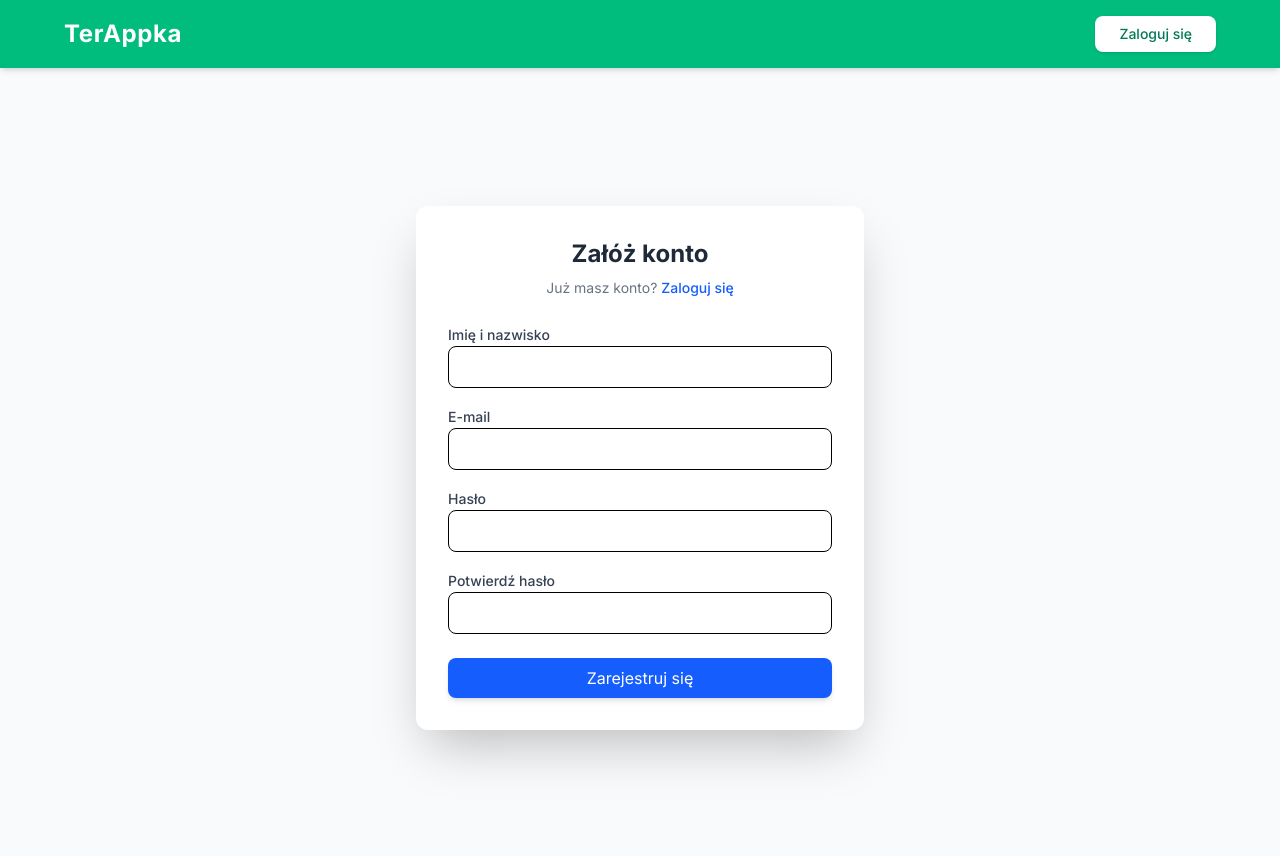
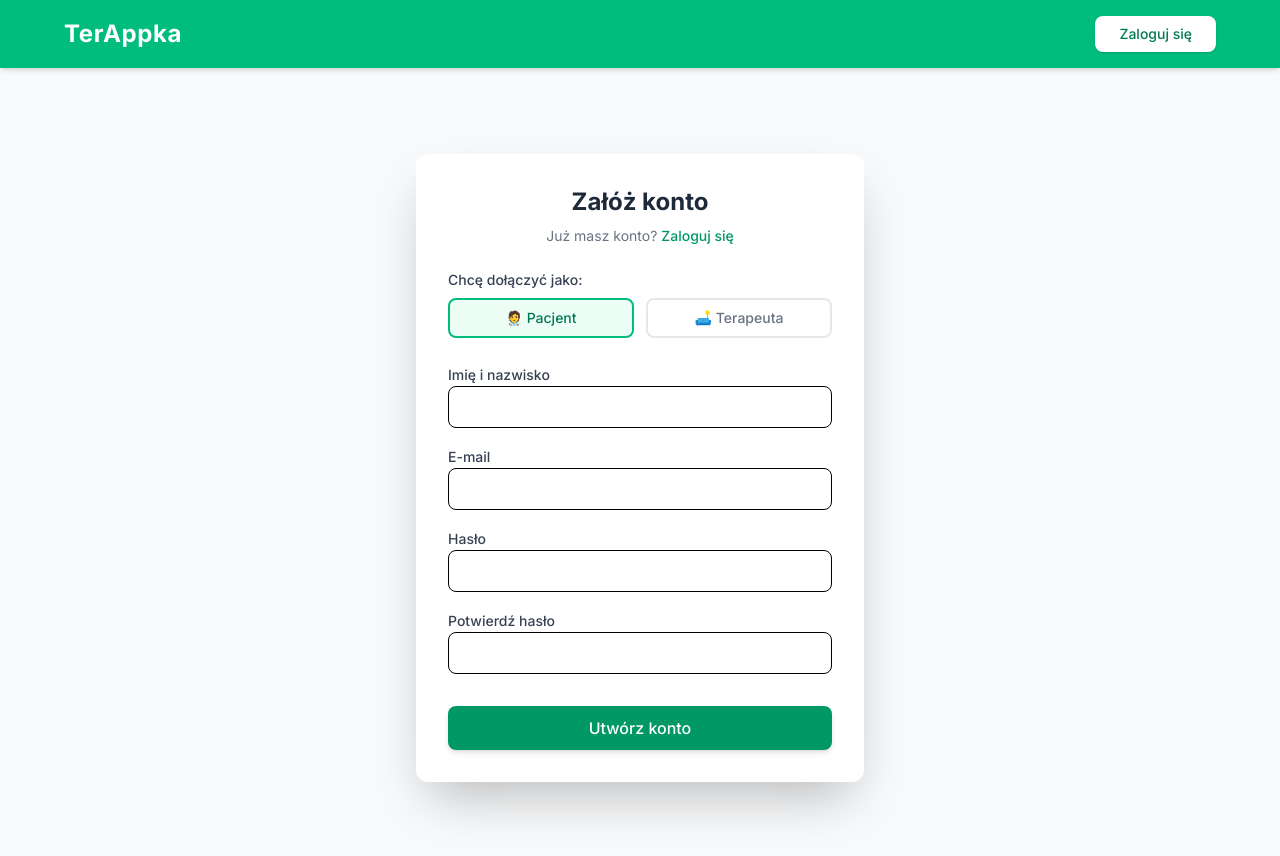
Before and after one commit to martapiotrowska257/terappka, a Next.js app in the folder frontend/terappka-app/: page /signIn in a window 1280 px wide. Both pictures are taken after a click on the button "Zarejestruj się". Shown: the top 856 px of the page. Built offline with nearby package versions, Linux system fonts and the light colour scheme; no server answers.

Commit message:
Add role selection to registration form and update user creation logic

```diff
--- a/frontend/terappka-app/src/app/api/auth/register/route.ts
+++ b/frontend/terappka-app/src/app/api/auth/register/route.ts
@@ -3,10 +3,10 @@ import { NextResponse } from "next/server";
 
 export async function POST(request: Request) {
     try {
-        const { email, password, name } = await request.json();
+        // Dodaliśmy pole "role" z formularza
+        const { email, password, name, role } = await request.json();
 
-        // 1. Pobierz token administratora (Service Account)
-        // Używamy grant_type=client_credentials aby działać jako "system"
+        // 1. Pobierz token administratora
         const tokenResponse = await fetch(`${process.env.KEYCLOAK_ISSUER}/protocol/openid-connect/token`, {
             method: "POST",
             headers: { "Content-Type": "application/x-www-form-urlencoded" },
@@ -18,19 +18,11 @@ export async function POST(request: Request) {
         });
 
         const tokenData = await tokenResponse.json();
-        if (!tokenResponse.ok) {
-            console.error("Błąd pobierania tokena admina:", tokenData);
-            return NextResponse.json({ error: "Błąd konfiguracji serwera" }, { status: 500 });
-        }
-
+        if (!tokenResponse.ok) throw new Error("Błąd pobierania tokena admina");
         const adminToken = tokenData.access_token;
-
-        // 2. Utwórz użytkownika w Keycloak
-        // URL Admina zazwyczaj różni się od Issuera (/realms/ vs /admin/realms/)
-        // Zakładamy standardową strukturę URL Keycloaka
         const adminUrl = process.env.KEYCLOAK_ISSUER?.replace("/realms/", "/admin/realms/");
 
-        // Rozbijamy imię i nazwisko (opcjonalne)
+        // 2. Utwórz użytkownika
         const [firstName, ...lastNameParts] = (name || "").split(" ");
         const lastName = lastNameParts.join(" ");
 
@@ -41,36 +33,61 @@ export async function POST(request: Request) {
                 Authorization: `Bearer ${adminToken}`,
             },
             body: JSON.stringify({
-                username: email, // W Keycloak email często jest username'm
+                username: email,
                 email: email,
                 firstName: firstName,
                 lastName: lastName,
-                enabled: true, // Ważne: użytkownik od razu aktywny
-                emailVerified: false, // Możesz zmienić na true, jeśli nie wymagasz weryfikacji
-                credentials: [
-                    {
-                        type: "password",
-                        value: password,
-                        temporary: false, // Ważne: hasło jest stałe, nie tymczasowe
-                    },
-                ],
+                enabled: true,
+                credentials: [{ type: "password", value: password, temporary: false }],
             }),
         });
 
         if (!createUserResponse.ok) {
-            const errorData = await createUserResponse.json().catch(() => null);
-            console.error("Błąd tworzenia użytkownika:", createUserResponse.status, errorData);
-
             if (createUserResponse.status === 409) {
                 return NextResponse.json({ error: "Użytkownik o takim adresie email już istnieje." }, { status: 409 });
             }
-            return NextResponse.json({ error: "Nie udało się utworzyć użytkownika." }, { status: 500 });
+            throw new Error("Nie udało się utworzyć użytkownika.");
+        }
+
+        // --- NOWA CZĘŚĆ: PRZYPISYWANIE ROLI ---
+
+        // Mapowanie z frontendu na nazwę roli w Keycloak
+        const keycloakRoleName = role === "therapist" ? "therapist" : "user";
+
+        // 3. Pobierz utworzonego użytkownika (aby uzyskać jego ID)
+        const usersResponse = await fetch(`${adminUrl}/users?email=${email}&exact=true`, {
+            headers: { Authorization: `Bearer ${adminToken}` }
+        });
+        const users = await usersResponse.json();
+        const userId = users[0]?.id;
+
+        if (userId) {
+            // 4. Pobierz szczegóły roli (aby uzyskać jej ID)
+            const roleResponse = await fetch(`${adminUrl}/roles/${keycloakRoleName}`, {
+                headers: { Authorization: `Bearer ${adminToken}` }
+            });
+
+            if (roleResponse.ok) {
+                const roleData = await roleResponse.json();
+
+                // 5. Przypisz rolę do użytkownika
+                await fetch(`${adminUrl}/users/${userId}/role-mappings/realm`, {
+                    method: "POST",
+                    headers: {
+                        "Content-Type": "application/json",
+                        Authorization: `Bearer ${adminToken}`,
+                    },
+                    body: JSON.stringify([roleData]), // Keycloak wymaga tablicy ról
+                });
+            } else {
+                console.warn(`Nie znaleziono roli ${keycloakRoleName} w Keycloak.`);
+            }
         }
 
         return NextResponse.json({ message: "Użytkownik utworzony pomyślnie" }, { status: 201 });
 
-    } catch (error) {
+    } catch (error: any) {
         console.error("Register Error:", error);
-        return NextResponse.json({ error: "Wystąpił błąd serwera." }, { status: 500 });
+        return NextResponse.json({ error: error.message || "Wystąpił błąd serwera." }, { status: 500 });
     }
 }
--- a/frontend/terappka-app/src/components/LoginForm.tsx
+++ b/frontend/terappka-app/src/components/LoginForm.tsx
@@ -20,11 +20,11 @@ export default function LoginForm() {
             confirmPassword: Yup.string()
                 .oneOf([Yup.ref("password")], "Hasła muszą być identyczne")
                 .required("Potwierdź hasło"),
+            role: Yup.string().oneOf(["patient", "therapist"]).required("Wybierz rolę"),
         }),
     });
 
     return (
-        // Usunięto fixed inset-0 i tło modala. Zostawiamy sam biały kontener.
         <div className="w-full max-w-md p-8 bg-white rounded-xl shadow-2xl">
             <h2 className="mb-2 text-2xl font-bold text-center text-gray-800">
                 {isRegister ? "Załóż konto" : "Zaloguj się"}
@@ -38,7 +38,7 @@ export default function LoginForm() {
                         setIsRegister(!isRegister);
                         setError("");
                     }}
-                    className="text-blue-600 font-medium hover:underline"
+                    className="text-emerald-600 font-medium hover:underline"
                 >
                     {isRegister ? "Zaloguj się" : "Zarejestruj się"}
                 </button>
@@ -51,7 +51,8 @@ export default function LoginForm() {
             )}
 
             <Formik
-                initialValues={{ email: "", password: "", name: "", confirmPassword: "" }}
+                // Dodajemy 'role' ze startową wartością 'patient'
+                initialValues={{ email: "", password: "", name: "", confirmPassword: "", role: "patient" }}
                 validationSchema={Schema}
                 onSubmit={async (values, { setSubmitting }) => {
                     setError("");
@@ -65,6 +66,7 @@ export default function LoginForm() {
                                     email: values.email,
                                     password: values.password,
                                     name: values.name,
+                                    role: values.role, // <--- Przesyłamy wybraną rolę
                                 }),
                             });
 
@@ -79,8 +81,7 @@ export default function LoginForm() {
 
                             if (loginRes?.error) throw new Error("Konto utworzone, ale błąd logowania.");
 
-                            // Przekierowanie na stronę główną po sukcesie
-                            router.push("/");
+                            router.push("/router-roli");
                             router.refresh();
 
                         } catch (err: any) {
@@ -103,32 +104,64 @@ export default function LoginForm() {
                     setSubmitting(false);
                 }}
             >
-                {({ isSubmitting }) => (
+                {({ isSubmitting, values, setFieldValue }) => (
                     <Form className="flex flex-col gap-4">
+
+                        {/* WYBÓR ROLI (Tylko rejestracja) */}
+                        {isRegister && (
+                            <div className="mb-2">
+                                <label className="text-sm font-medium text-gray-700 block mb-2">Chcę dołączyć jako:</label>
+                                <div className="grid grid-cols-2 gap-3">
+                                    <button
+                                        type="button"
+                                        onClick={() => setFieldValue("role", "patient")}
+                                        className={`py-2 px-4 rounded-lg border-2 text-sm font-medium transition-colors ${
+                                            values.role === "patient"
+                                            ? "border-emerald-500 bg-emerald-50 text-emerald-700"
+                                            : "border-gray-200 text-gray-500 hover:border-emerald-200"
+                                        }`}
+                                    >
+                                        🧑‍⚕️ Pacjent
+                                    </button>
+                                    <button
+                                        type="button"
+                                        onClick={() => setFieldValue("role", "therapist")}
+                                        className={`py-2 px-4 rounded-lg border-2 text-sm font-medium transition-colors ${
+                                            values.role === "therapist"
+                                            ? "border-emerald-500 bg-emerald-50 text-emerald-700"
+                                            : "border-gray-200 text-gray-500 hover:border-emerald-200"
+                                        }`}
+                                    >
+                                        🛋️ Terapeuta
+                                    </button>
+                                </div>
+                            </div>
+                        )}
+
                         {isRegister && (
                             <div>
                                 <label className="text-sm font-medium text-gray-700">Imię i nazwisko</label>
-                                <Field type="text" name="name" className="w-full px-4 py-2 border rounded-lg" />
+                                <Field type="text" name="name" className="w-full px-4 py-2 border rounded-lg focus:ring-2 focus:ring-emerald-500 outline-none" />
                                 <ErrorMessage name="name" component="div" className="text-xs text-red-500 mt-1" />
                             </div>
                         )}
 
                         <div>
                             <label className="text-sm font-medium text-gray-700">E-mail</label>
-                            <Field type="email" name="email" className="w-full px-4 py-2 border rounded-lg" />
+                            <Field type="email" name="email" className="w-full px-4 py-2 border rounded-lg focus:ring-2 focus:ring-emerald-500 outline-none" />
                             <ErrorMessage name="email" component="div" className="text-xs text-red-500 mt-1" />
                         </div>
 
                         <div>
                             <label className="text-sm font-medium text-gray-700">Hasło</label>
-                            <Field type="password" name="password" className="w-full px-4 py-2 border rounded-lg" />
+                            <Field type="password" name="password" className="w-full px-4 py-2 border rounded-lg focus:ring-2 focus:ring-emerald-500 outline-none" />
                             <ErrorMessage name="password" component="div" className="text-xs text-red-500 mt-1" />
                         </div>
 
                         {isRegister && (
                             <div>
                                 <label className="text-sm font-medium text-gray-700">Potwierdź hasło</label>
-                                <Field type="password" name="confirmPassword" className="w-full px-4 py-2 border rounded-lg" />
+                                <Field type="password" name="confirmPassword" className="w-full px-4 py-2 border rounded-lg focus:ring-2 focus:ring-emerald-500 outline-none" />
                                 <ErrorMessage name="confirmPassword" component="div" className="text-xs text-red-500 mt-1" />
                             </div>
                         )}
@@ -136,9 +169,9 @@ export default function LoginForm() {
                         <button
                             type="submit"
                             disabled={isSubmitting}
-                            className="w-full py-2 mt-2 text-white bg-blue-600 rounded-lg hover:bg-blue-700 disabled:opacity-50 transition-colors shadow-md"
+                            className="w-full py-2.5 mt-4 text-white bg-emerald-600 rounded-lg hover:bg-emerald-700 disabled:opacity-50 transition-colors shadow-md font-medium"
                         >
-                            {isSubmitting ? "Przetwarzanie..." : (isRegister ? "Zarejestruj się" : "Zaloguj się")}
+                            {isSubmitting ? "Przetwarzanie..." : (isRegister ? "Utwórz konto" : "Zaloguj się")}
                         </button>
                     </Form>
                 )}
```
